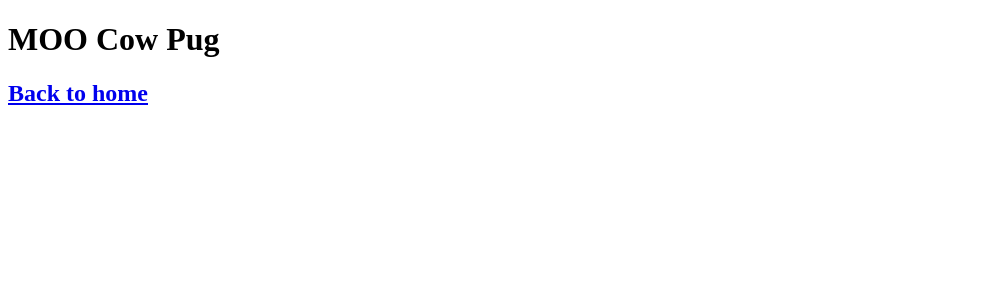
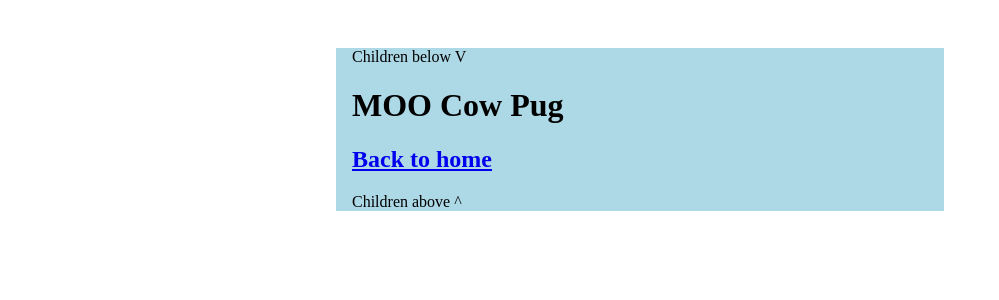
Before and after one commit to CheoR/nextjs-blog, a Next.js app: page /posts/first-post in a window 1280 px wide. Shown: the top 300 px of the page, without its empty margins (0-999 px from the left). Built offline with nearby package versions, Linux system fonts and the light colour scheme.

Commit message:
css: module.css example.

```diff
--- /dev/null
+++ b/components/layout.js
@@ -0,0 +1,14 @@
+import React from 'react'
+import styles from './layout.module.css'
+
+const Layout = ({ children }) => {
+  return (
+    <div className={styles.container}>
+      Children below V
+      {children}
+      Children above ^
+    </div>
+  )
+}
+
+export default Layout
--- /dev/null
+++ b/components/layout.module.css
@@ -0,0 +1,6 @@
+.container {
+  max-width: 36rem;
+  padding: 0 1rem;
+  margin: 3rem auto 6rem;
+  background: lightblue;
+}
--- a/pages/posts/first-post.js
+++ b/pages/posts/first-post.js
@@ -2,10 +2,11 @@
 import Link from 'next/link'
 import Script from 'next/script'
 import React from 'react'
+import Layout from '../../components/layout'
 
 export default function FirstPost() {
   return (
-    <div>
+    <Layout>
       <Head>
         <title>MOO PUG</title>
       </Head>
@@ -22,6 +23,6 @@
           <a>Back to home</a>
         </Link>
       </h2>
-    </div>
+    </Layout>
   )
 }
```
